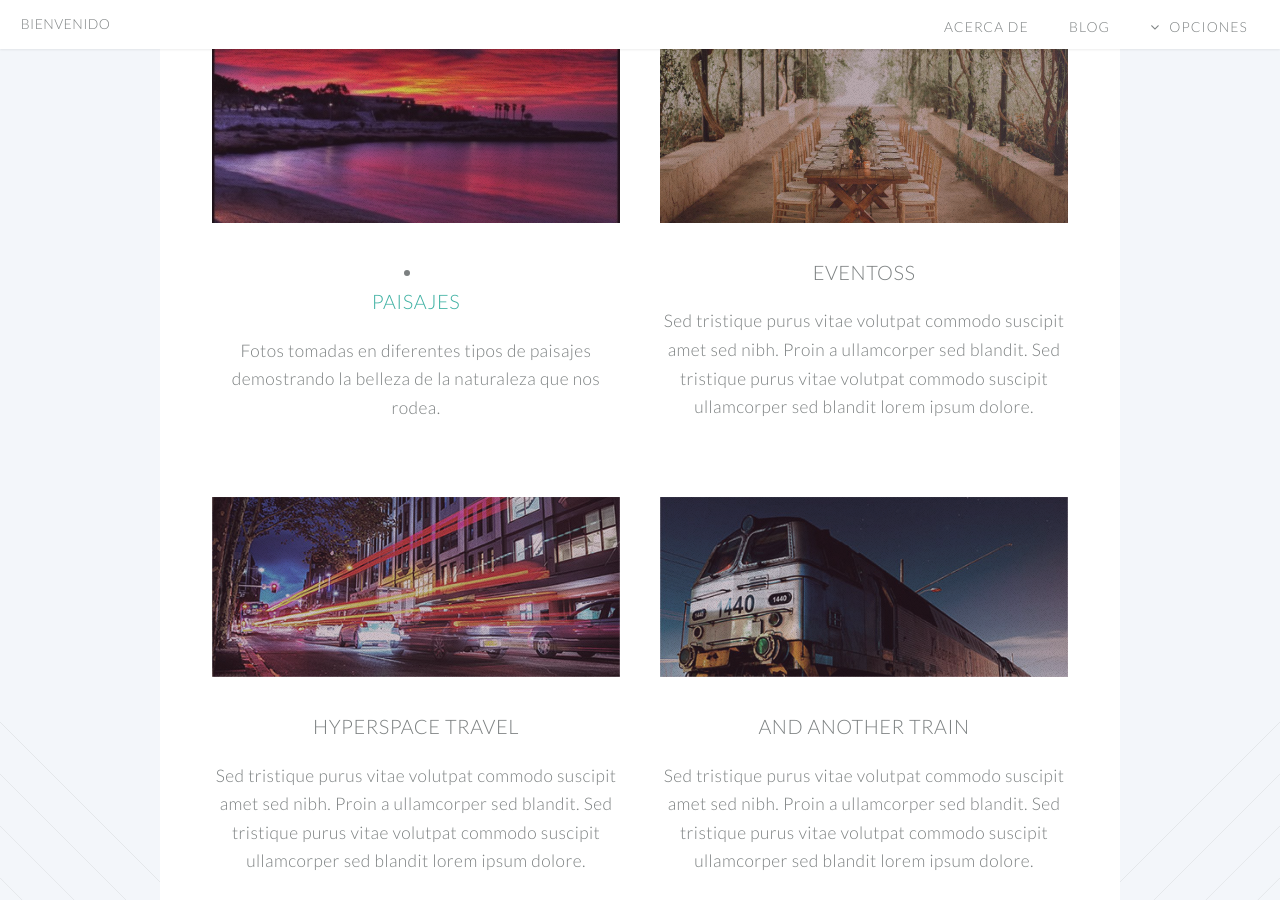
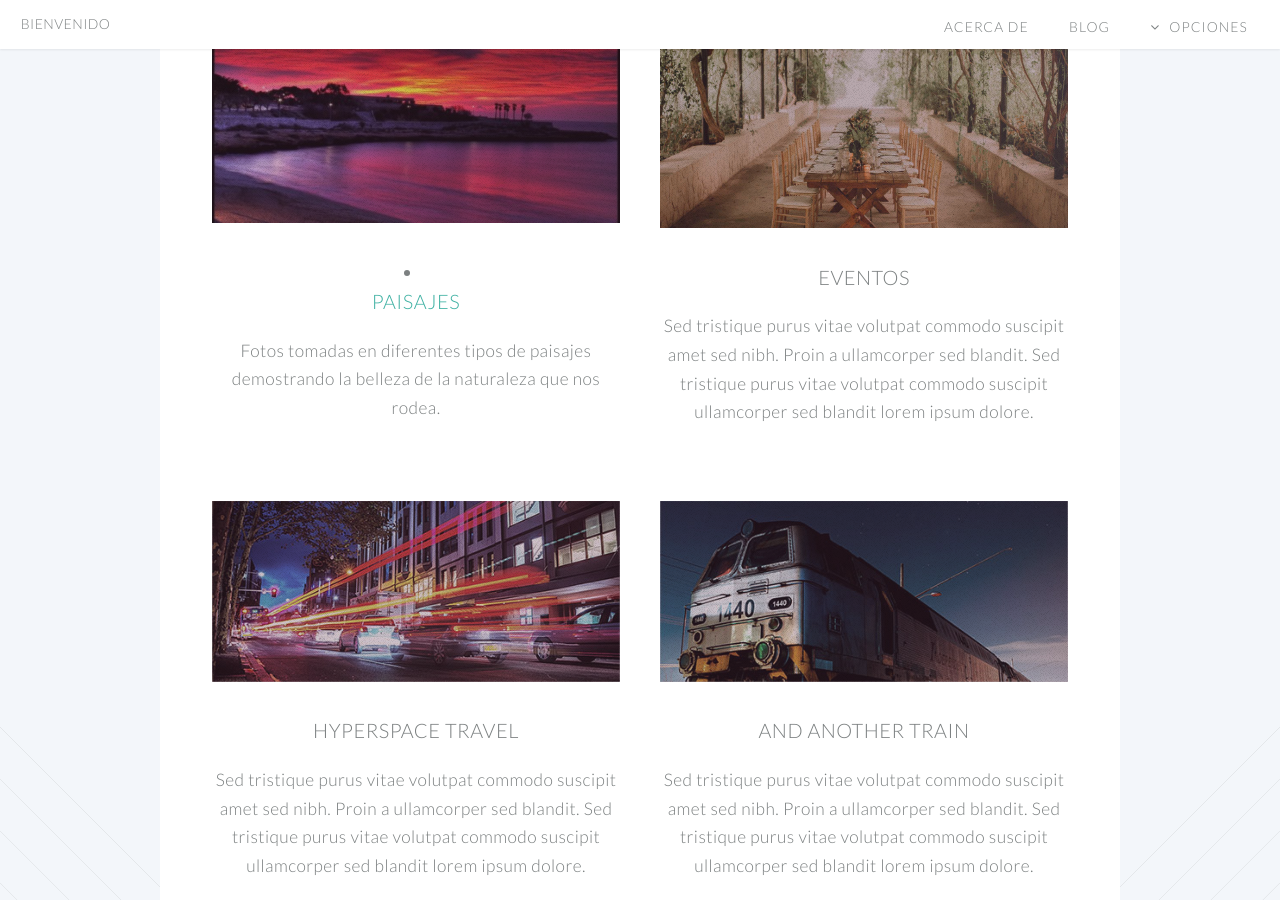
Before and after one commit to Vico2001/Vico2001.github.io, a Jekyll site: the page built from index.html, in a window 1280 px wide and 900 px high, scrolled down 1397 px. Built offline with Jekyll 4.4.1, drawn with Linux system fonts in a browser that asks for light colours.

Commit message:
Update index.html

```diff
--- a/index.html
+++ b/index.html
@@ -71,9 +71,9 @@
 							<div class="6u">
 
 								<section>
-									<a href="#" class="image featured"><img src="images/evento1.jpg" width="" height="210" /></a>
+									<a href="#" class="image featured"><img src="images/evento1.jpg" width="" height="215" /></a>
 									<header>
-										<h3>Eventoss</h3>
+										<h3>Eventos</h3>
 									</header>
 									<p>Sed tristique purus vitae volutpat commodo suscipit amet sed nibh. Proin a ullamcorper sed blandit. Sed tristique purus vitae volutpat commodo suscipit ullamcorper sed blandit lorem ipsum dolore.</p>
 								</section>
```
